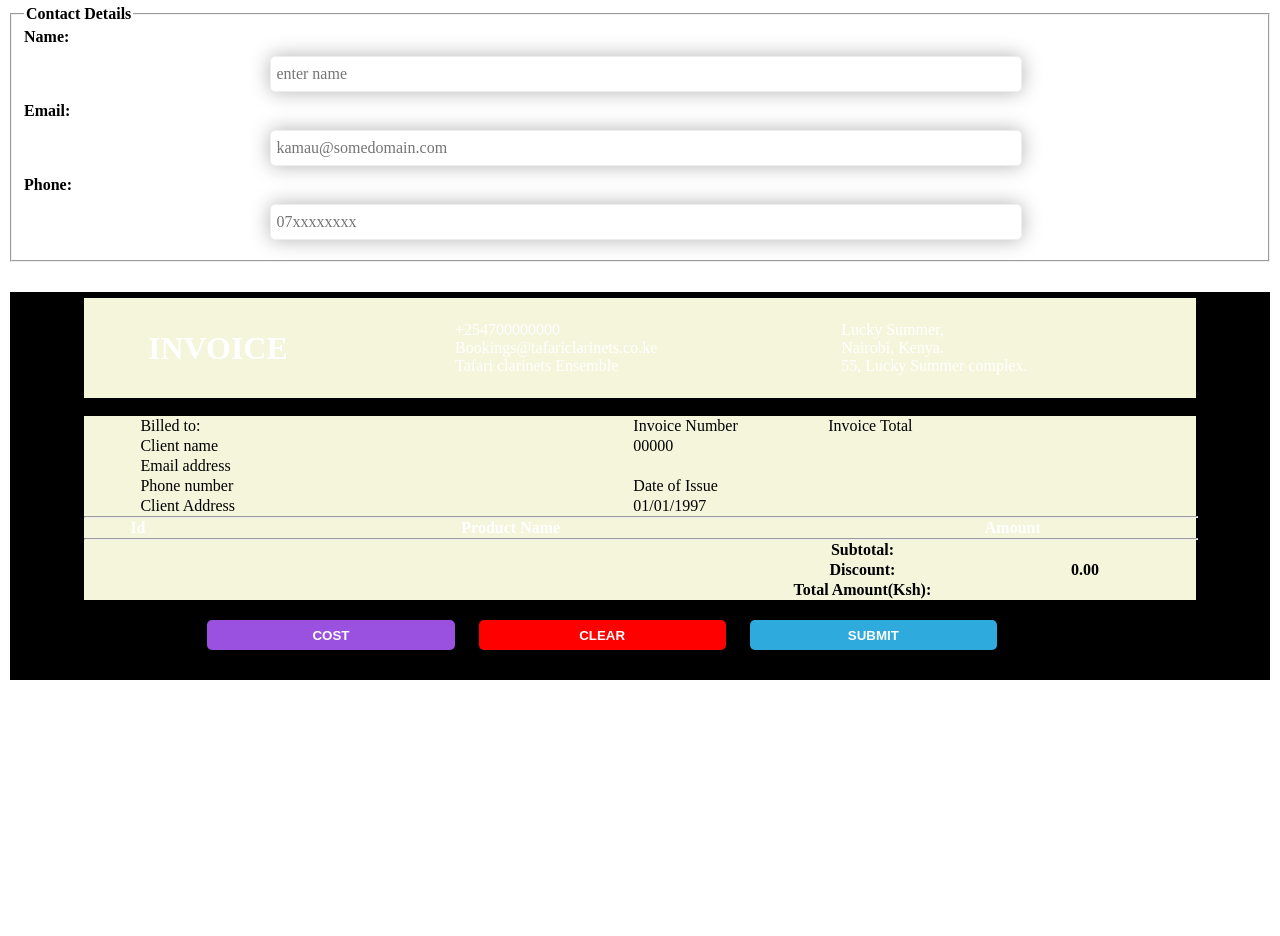
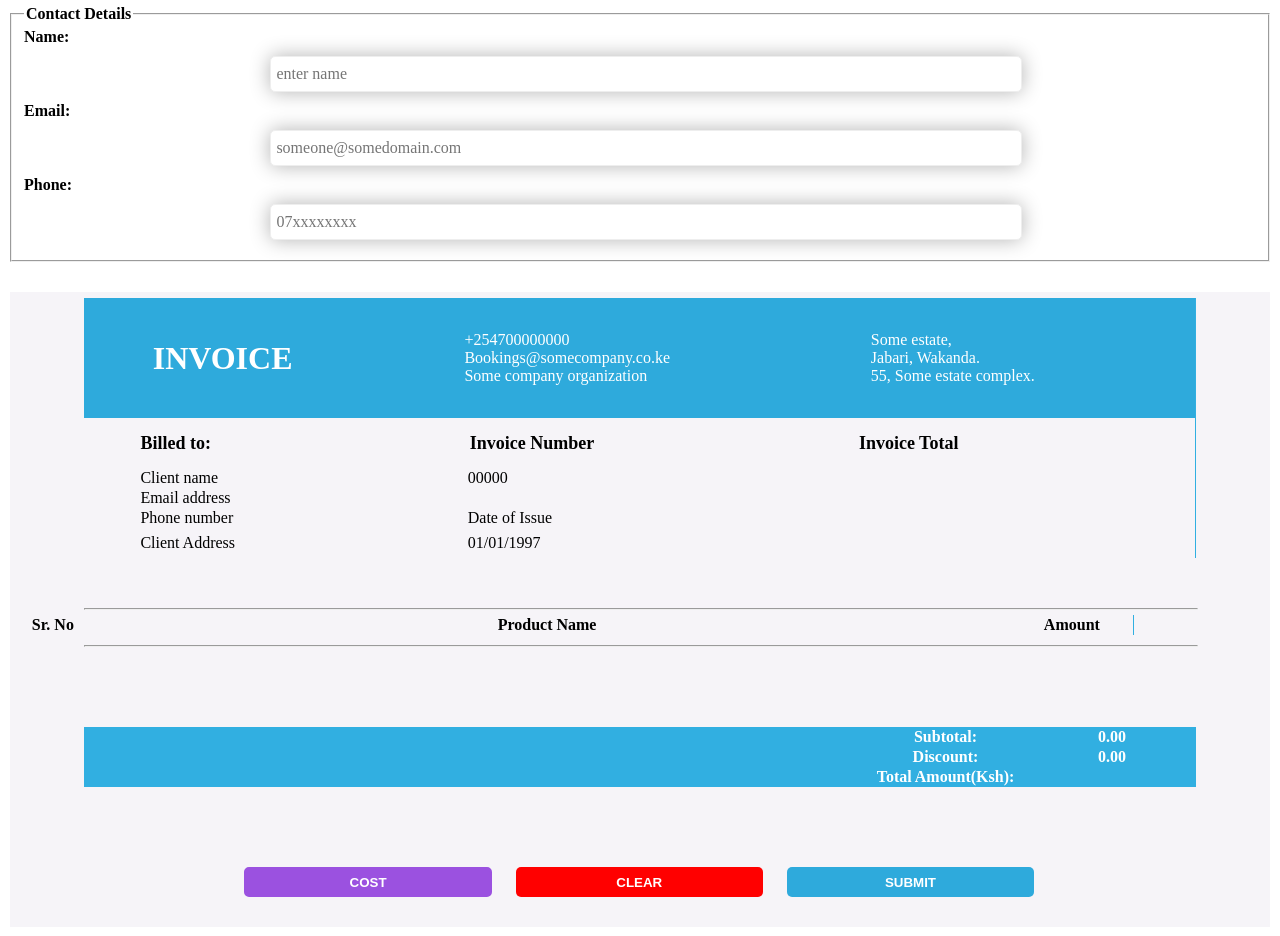
Before and after one commit to EvertonNdiawo/freecodecamp-javascript, a plain HTML site: page calorieCounter/concertBookingform/index.html in a window 1280 px wide. Shown: the part 560-1496 px from the top of the page. Before the commit the page ends 1270 px from the top, so only its background shows below. Drawn offline with Linux system fonts and the light colour scheme.

Commit message:
changes to do with styling of the invoice section of the booking form

```diff
--- a/calorieCounter/concertBookingform/index.html
+++ b/calorieCounter/concertBookingform/index.html
@@ -56,38 +56,37 @@
                         <label for="name" value="name">Name: </label>
                         <input type="text" id="name" placeholder="enter name" required>
                         <label for="email" value="email">Email: </label>
-                        <input type="email" id="email" placeholder="kamau@somedomain.com">
+                        <input type="email" id="email" placeholder="someone@somedomain.com">
                         <label for="phone" value="phone">Phone: </label>
                         <input type="tel" id="phone" placeholder="07xxxxxxxx" required>
                     </fieldset>
 
                     <fieldset class="calculations">
                         <table class="invoice">
-                            <tr class="invoice_info">
+                            <tr>
                                 <td>
                                     <h1>INVOICE</h1>
                                 </td>
                                 <td width="100"></td>
                                 <td>
                                     +254700000000<br>
-                                    Bookings@tafariclarinets.co.ke<br>
-                                    Tafari clarinets Ensemble
+                                    Bookings@somecompany.co.ke<br>
+                                    Some company organization
                                 </td>
                                 <td>
-                                    Lucky Summer,<br>
-                                    Nairobi, Kenya.<br>
-                                    55, Lucky Summer complex.
+                                    Some estate,<br>
+                                    Jabari, Wakanda.<br>
+                                    55, Some estate complex.
                                 </td>
                             </tr>
                         </table>
-                        <br>
-                        <table>
+                        <table class="dets">
                             <tr>
                                 <td width="5%"> </td>
-                                <td width ="500">Billed to: </td>
-                                <td width="200">&nbsp;&nbsp;&nbsp; Invoice Number</td>
-                                <td width="200">&nbsp;&nbsp;&nbsp; Invoice Total</td>
-                                <td width="200">&nbsp;&nbsp;&nbsp; </td>
+                                <td width ="28%">Billed to: </td>
+                                <td width="35%">&nbsp;&nbsp;&nbsp; Invoice Number</td>
+                                <td width="30%">&nbsp;&nbsp;&nbsp; Invoice Total</td>
+                                <td width="5%">&nbsp;&nbsp;&nbsp; </td>
                             </tr>
                             <tr>
                                 <td width="5%"> </td>
@@ -118,11 +117,16 @@
                                 <td width="200">&nbsp;&nbsp;&nbsp; </td>
                             </tr>
                         </table>
-                        <hr/>
-                        <table class="invoice_details">
-                            <thead id="invoice_headers">
+                        <hr class="hr1"/>
+                        <table>
+                            <colgroup>
+                                <col class="col1">
+                                <col class="col2">
+                                <col class="col3">
+                            </colgroup>
+                            <thead>
                                 <tr>
-                                    <th id="ids">Id</th>
+                                    <th id="serials">Sr. No</th>
                                     <th>Product Name</th>
                                     <th>Amount</th>
                                 </tr>
@@ -131,28 +135,28 @@
 
                             </tbody>
                         </table>
-                        <hr/>
-                        <table>
+                        <hr class="hr2"/>
+                        <table id="amounts">
                             <tr>
                                 <th width="20%"></th>
                                 <th width="20%"></th>
-                                <th width="20%"></th>
-                                <th width="20%">Subtotal: </th>
-                                <th width="20%" id="subtotal"></th>
+                                <th width="25%"></th>
+                                <th width="2%">Subtotal: </th>
+                                <th width="33%" id="subtotal">0.00</th>
                             </tr>
                             <tr>
                                 <th width="20%"></th>
                                 <th width="20%"></th>
-                                <th width="20%"></th>
-                                <th width="20%">Discount: </th>
-                                <th width="20%" id="discount">0.00</th>
+                                <th width="25%"></th>
+                                <th width="5%">Discount: </th>
+                                <th width="30%" id="discount">0.00</th>
                             </tr>
                             <tr>
                                 <th width="20%"></th>
                                 <th width="20%"></th>
-                                <th width="20%"></th>
-                                <th width="20%">Total Amount(Ksh): </th>
-                                <th width="20%" id="total"></th>
+                                <th width="30%"></th>
+                                <th width="15%">Total Amount(Ksh): </th>
+                                <th width="%" id="total"></th>
                             </tr>
                         </table>
                         <button type="button" id="calculate">COST</button>
--- a/calorieCounter/concertBookingform/styles.css
+++ b/calorieCounter/concertBookingform/styles.css
@@ -172,7 +172,7 @@ button:hover{
 }
 
 #calculate{
-    margin-left: 15%;
+    margin-left: 18%;
 }
 #calculate:focus,
 #calculate:active{
@@ -206,38 +206,60 @@ button:hover{
 
 .calculations{
     border: none;
-    background-color: #000;
-    background-size:cover;
-    background-repeat:no-repeat;
+    background-color: #f6f4f8;
 }
 
-.calculations td, th{
-    background-color: beige;
-}
-#invoice_headers{
-    background-color:#9b51e0;
-    color: #fff;
-}
 .calculations table{
     width:90%;
-    margin: 0 5%;
     border-collapse: collapse;
-    border: none;
+    border-right:1px solid #31afe1;
 }
 .calculations hr{
     width: 90%;
+}
+.hr1{
+    margin: 50px 5% 5px 5%;
+}
+.hr2{
+    margin: 10px 5% 0 5%;
+}
+.invoice {
+    width: 90%;
+    min-height: 120px;
+    margin: 0 5%;
+    padding: 5px;
+    background-color: #2eaadc;
+    color:#fff;
+}
+
+.dets{
     margin: 0 5%;
 }
-.invoice{
-    /*display: none;*/
-    width: 90%;
-    min-height: 100px;
-    margin: 0 5%;
-    padding: 5px;
+.dets tr:first-child{
+    height: 50px;
+    font-size: 18px;
+    font-weight: 800;
+}
+.dets tr:nth-child(5){
+    height: 30px;
+    padding-top: 0px;
 }
 
-.invoice_info{
-    width: 100%;
-    background-color: #9b51e0;
-    color: #fff;
+#amounts{
+    margin: 80px 5% 60px 5%;
+    background-color:#31afe1;
+    color:#fff;
 }
+#amounts tr{
+    margin-top: 5px;
+}
+
+col.col1{
+    width:5%;
+}
+col.col2{
+    width:75%;
+}
+col.col3{
+    width:10%;
+}
```
